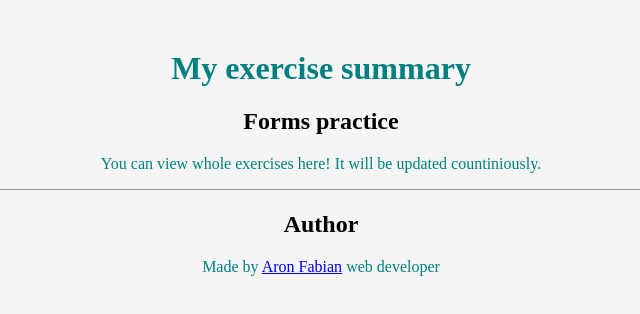
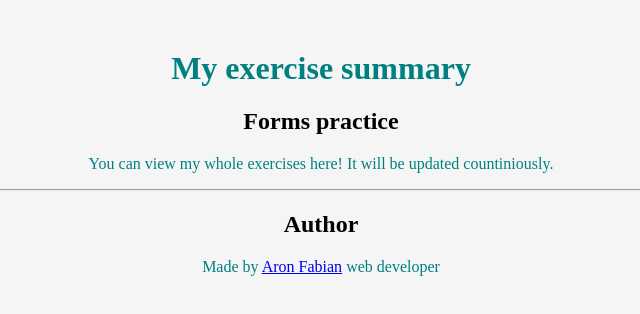
Before and after one commit to AronFabianHu/My-exercise-summary, a plain HTML site: page index.html in a window 1280 px wide. Shown: the full height of the page, 319-959 px from the left. Drawn offline with Linux system fonts and the light colour scheme.

Commit message:
Update index.html

```diff
--- a/index.html
+++ b/index.html
@@ -14,7 +14,7 @@
 
         <H2>Forms practice</H2>
         <p>
-            You can view whole exercises here! It will be updated countiniously.
+            You can view my whole exercises here! It will be updated countiniously.
         </p>
         <!-- <nav>
             <div>
```
